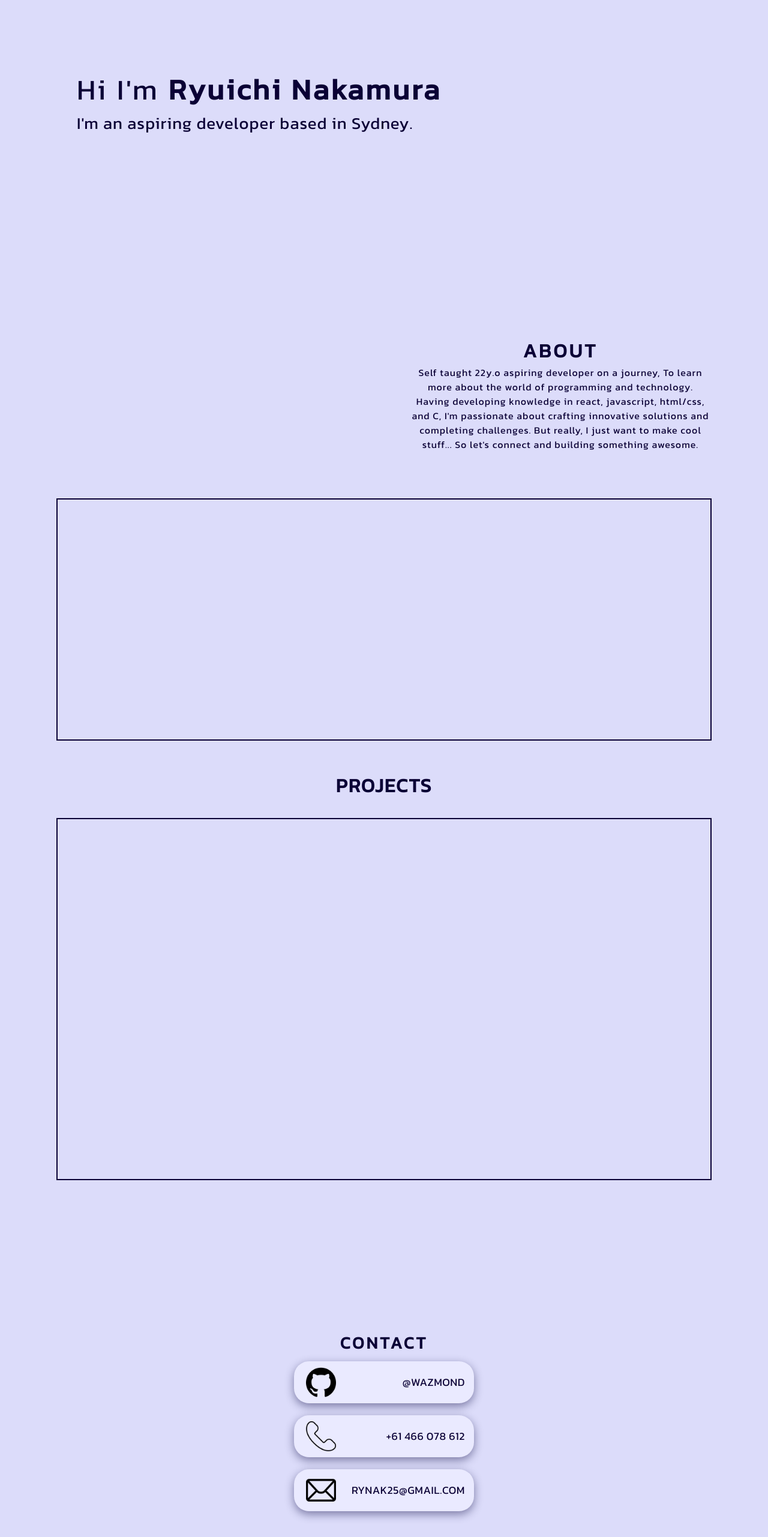
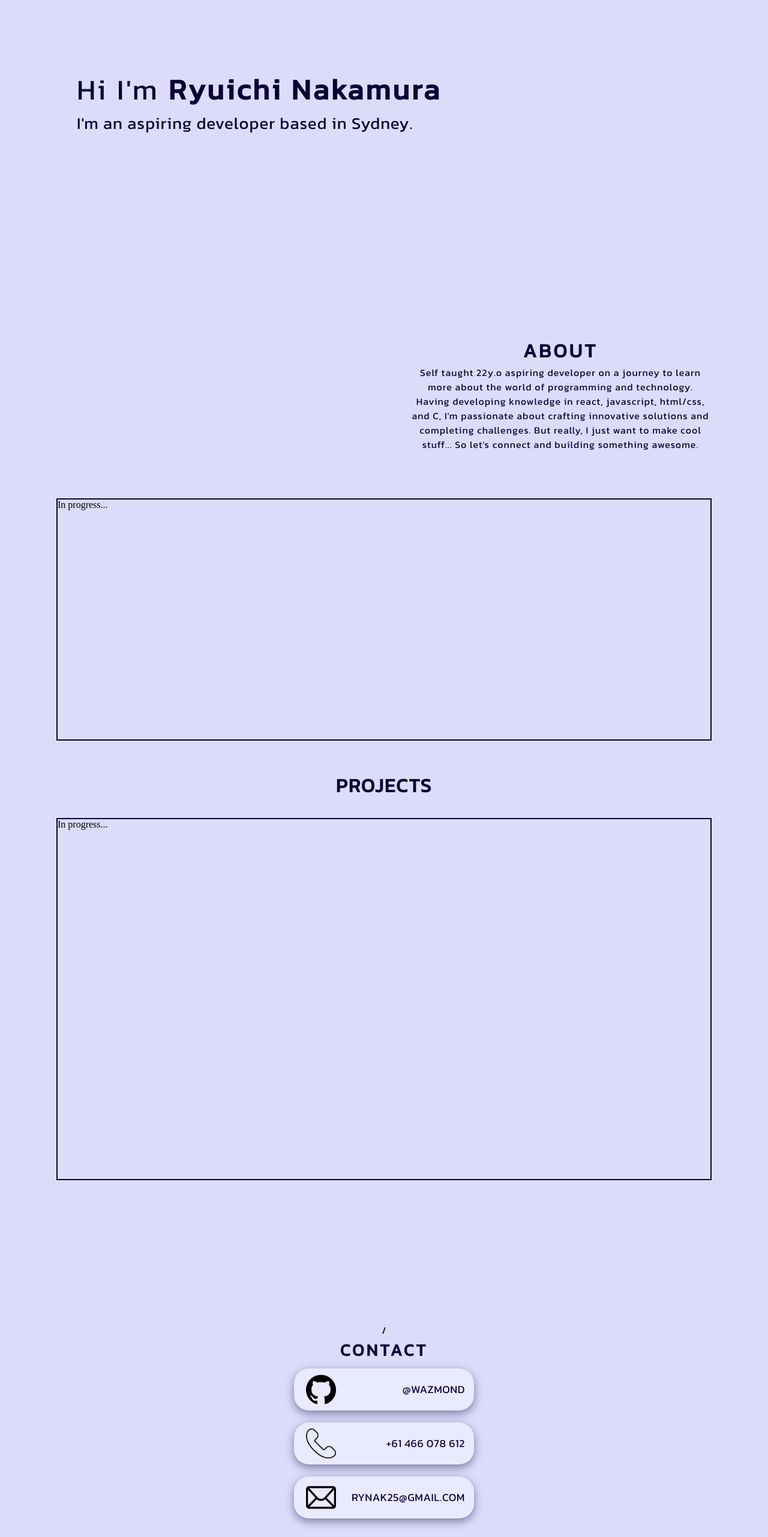
Before and after one commit to Wazmond/Web-Portfolio-React, a React (Vite) app: page / in a window 1280 px wide. Shown: the part 234-2797 px from the top of the page at 60% size. Built offline with nearby package versions, Linux system fonts and the light colour scheme.

Commit message:
Update Page.jsx

```diff
--- a/src/Page.jsx
+++ b/src/Page.jsx
@@ -121,14 +121,14 @@ export default function Page() {
                     <About>
                         <AboutTextContainer>
                             <h1>ABOUT</h1>
-                            <p>Self taught <Age />y.o aspiring developer on a journey,
-                            To learn more about the world of programming and technology.
+                            <p>Self taught <Age />y.o aspiring developer on a journey
+                            to learn more about the world of programming and technology.
                             Having developing knowledge in react, javascript, html/css, and C,
                             I'm passionate about crafting innovative solutions and completing challenges.
                             But really, I just want to make cool stuff...
                             So let's connect and building something awesome. </p>
                         </AboutTextContainer>
-                        <AboutTimeLineContainer />
+                        <AboutTimeLineContainer>In progress...</AboutTimeLineContainer>
                         {/* Could make a time line, interactive. it can be from a button or from mouse movement? left back to the past and right to the present. man can get bigger and smaller
                         this can make the use of an education  */}
                     </About>
@@ -138,11 +138,12 @@ export default function Page() {
                         <ProjectsTitle>PROJECTS</ProjectsTitle>
                         <ProjectsContainer>
                             <ProjectsCard />
+                            <p>In progress...</p>
                         </ProjectsContainer>
                     </Projects>
             </Psegment>
             <Psegment id="contact">
-                    <Contact>
+                    <Contact>/
                         <h1>CONTACT</h1>
                         <ContactLogoContainer>
                             <ContactBlocks className="GitHub" href="https://github.com/Wazmond" target="_blank">
```
